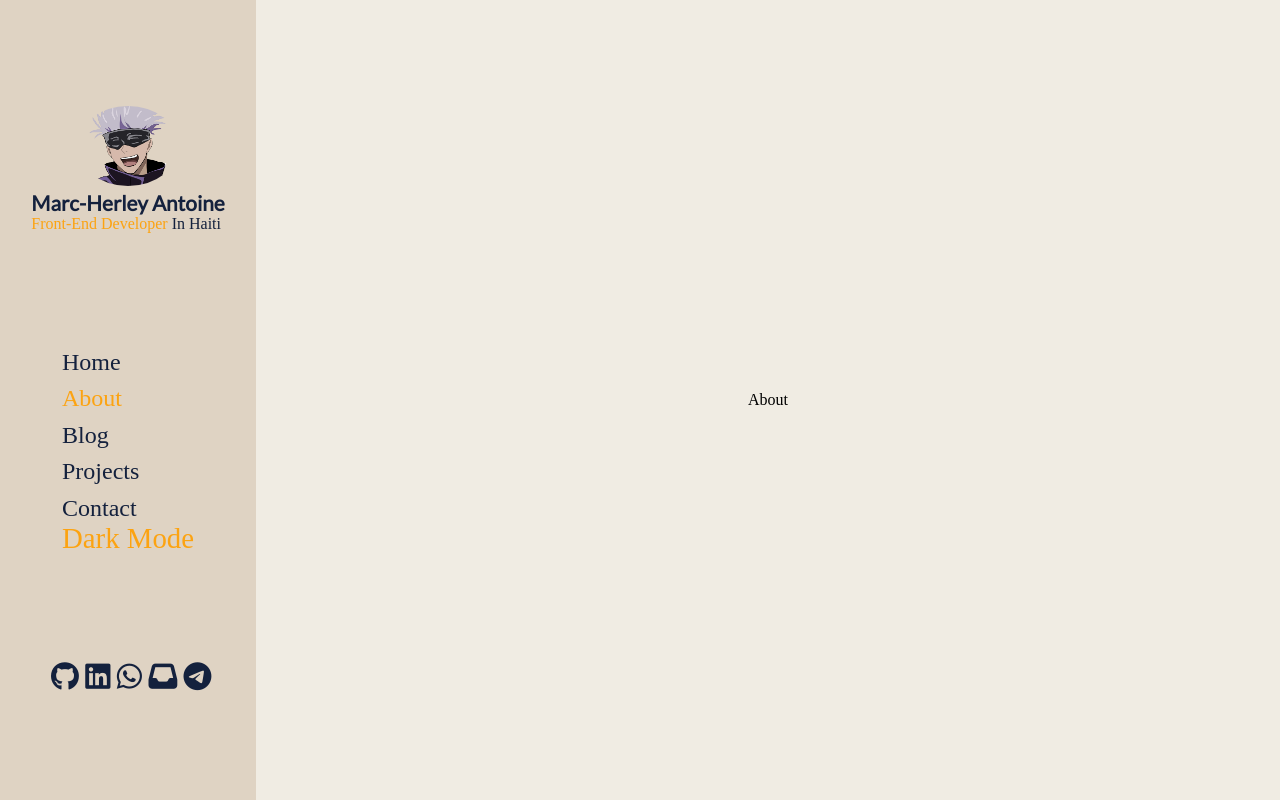
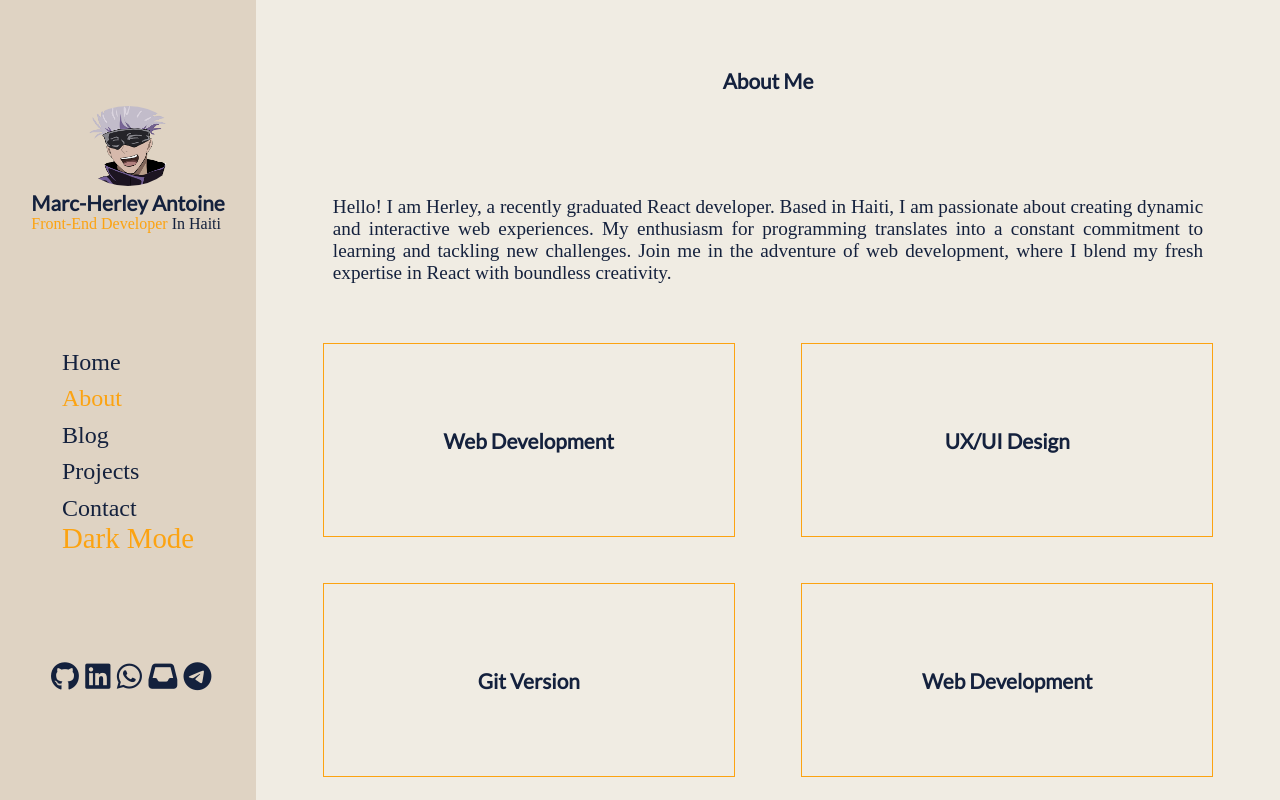
Before and after one commit to 10d3/portfolio, a React (Vite) app: page /about in a window 1280 px wide. Built offline with nearby package versions, Linux system fonts and the light colour scheme; a web font is replaced by a local one.

Commit message:
begin customize about page -- adding skill and css custo...

```diff
--- a/pages/about/About.jsx
+++ b/pages/about/About.jsx
@@ -1,6 +1,33 @@
+import './about.css'
+import { skills } from './skill'
 function About() {
+
+  const info = {
+    about: 'About Me',
+    desc: 'Hello! I am Herley, a recently graduated React developer. Based in Haiti, I am passionate about creating dynamic and interactive web experiences. My enthusiasm for programming translates into a constant commitment to learning and tackling new challenges. Join me in the adventure of web development, where I blend my fresh expertise in React with boundless creativity.'
+  }
   return (
-    <div>About</div>
+    <div className="main-about">
+      <div className="first-about">
+        <h3>{info.about}</h3>
+      </div>
+      <div className="prin-sec-about">
+        <div className='about-t'>
+          <p>{info.desc}</p>
+        </div>
+        <div className='sec-about'>
+          {
+            skills.map((element, index) => {
+              return (
+                <div className='card-p' key={index}>
+                  <h3 className='h3-card'>{element.name}</h3>
+                </div>
+              )
+            })
+          }
+        </div>
+      </div>
+    </div>
   )
 }
 
--- /dev/null
+++ b/pages/about/about.css
@@ -0,0 +1,70 @@
+:root {
+  --background: #f0ece3;
+  --foreground: #dfd3c3;
+  --color-text: #14213d;
+  --toggled-color: #a68dad;
+  --link-nav: #fca311;
+}
+
+[data-theme="dark"] {
+  --background: #04293a;
+  --foreground: #14213d;
+  --color-text: #f0ece3;
+  --toggled-color: #064663;
+  --link-nav: #fca311;
+}
+.main-about{
+    display: flex;
+    flex-direction: column;
+    justify-content: center;
+    align-items: center;
+    width: 100%;
+    height: 100%;
+}
+.first-about{
+    width: 100%;
+    height: 20%;
+    display: flex;
+    align-items: center;
+    justify-content: center;
+}
+.about-t h3:before{
+    content: "";
+    width: 0.3rem;
+    color: #fca311;
+    height: 2px;
+}
+.prin-sec-about{
+    width: 100%;
+    height: 80%;
+}
+.about-t{
+    width: 100%;
+    height: 25%;
+    display: flex;
+    justify-content: center;
+    align-items: center;
+}
+.about-t p{
+    text-align: justify;
+    width: 85%;
+    font-size: 1.2rem;
+}
+.sec-about{
+    width: 100%;
+    height: 75%;
+    display: flex;
+    flex-wrap: wrap;
+    flex-direction: row;
+    justify-content: space-evenly;
+    align-items: center;
+    padding: auto;
+}
+.card-p{
+    width: 40%;
+    height: 40%;
+    display: flex;
+    align-items: center;
+    justify-content: center;
+    border: 1px solid var(--link-nav);
+}
--- /dev/null
+++ b/pages/about/skill.jsx
@@ -0,0 +1,18 @@
+export const skills = [
+    {
+        name: 'Web Development',
+        desc: ''
+    },
+    {
+        name: 'UX/UI Design',
+        desc: ''
+    },
+    {
+        name: 'Git Version',
+        desc: ''
+    },
+    {
+        name: 'Web Development',
+        desc: ''
+    }
+]
```
